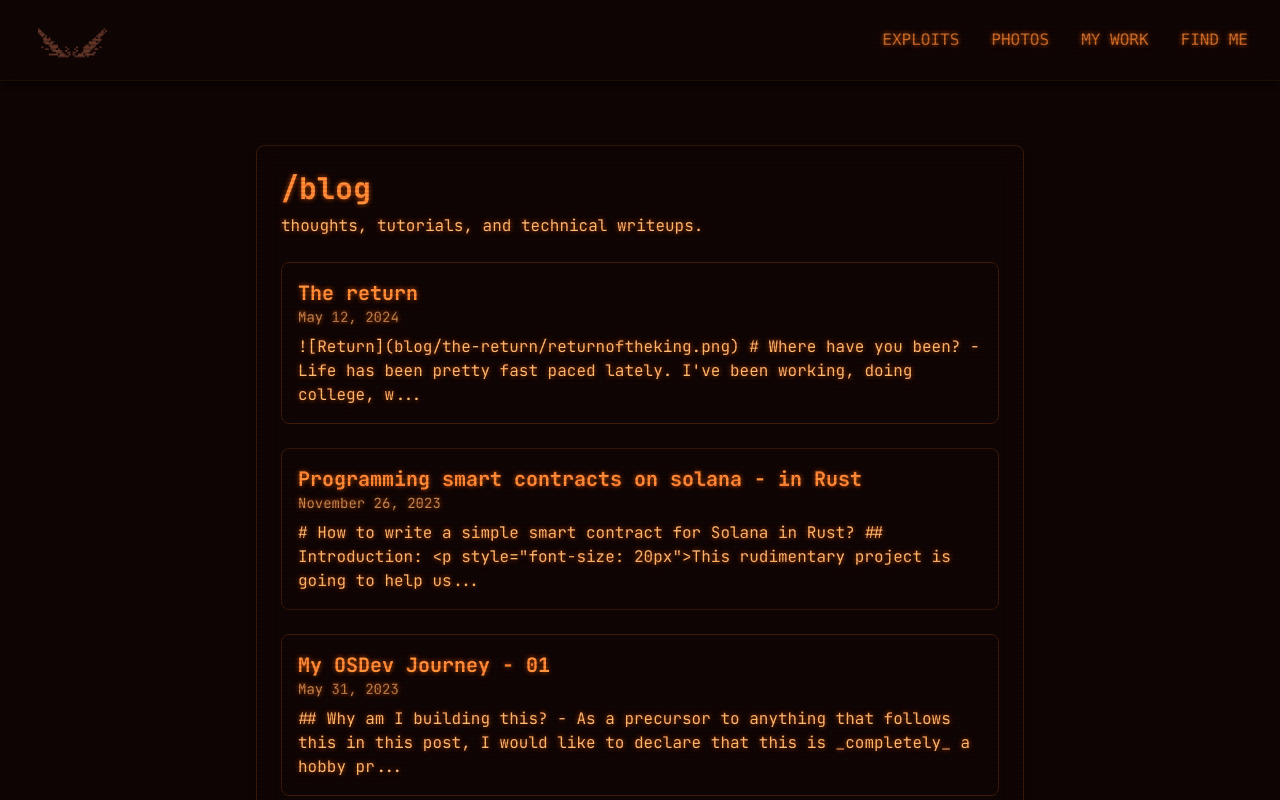
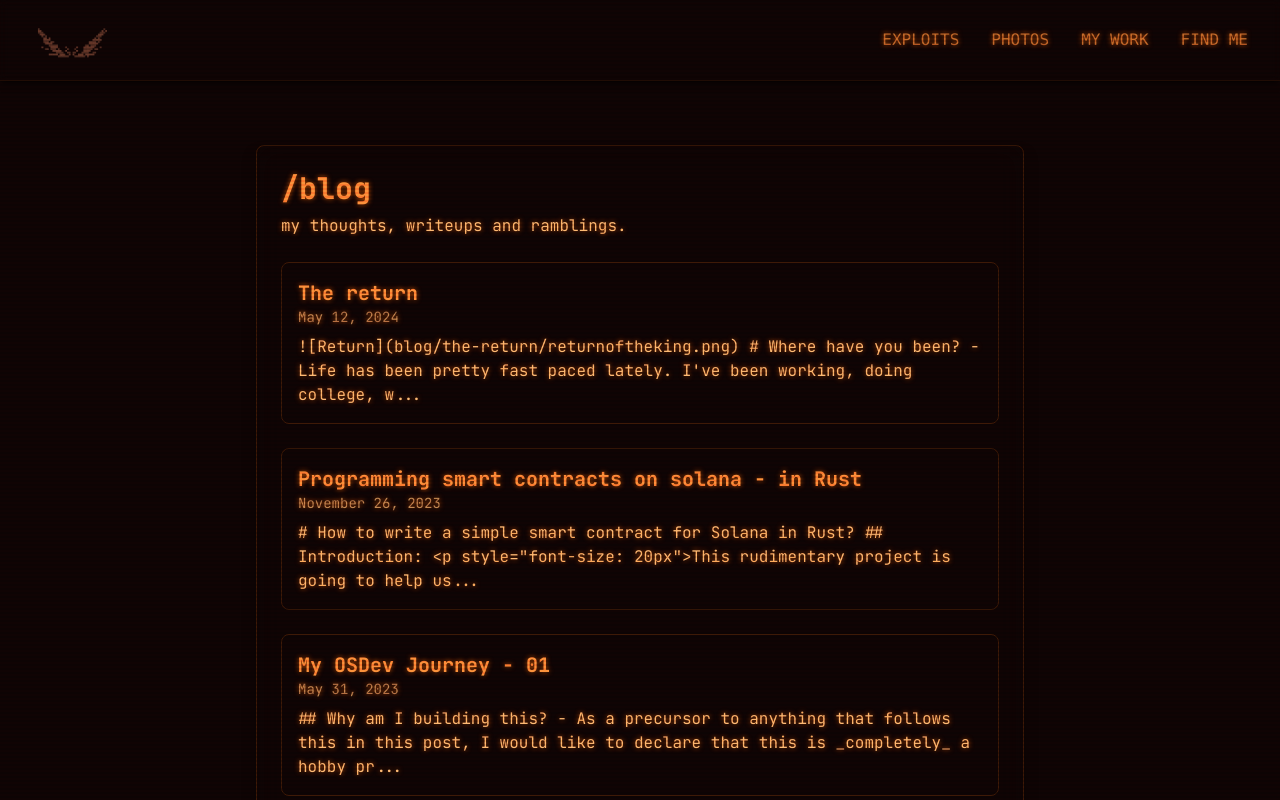
Before and after one commit to 0xIcarus/icarus-website, a Next.js app: page /blog in a window 1280 px wide. Shown: the top 800 px of the page. Built offline with nearby package versions, Linux system fonts and the light colour scheme.

Commit message:
chore: modify small text element

```diff
--- a/src/app/blog/BlogList.tsx
+++ b/src/app/blog/BlogList.tsx
@@ -21,7 +21,7 @@ export default function BlogList({ posts }: { posts: BlogPost[] }) {
       >
         <h1 className="text-3xl font-bold text-orange-400">/blog</h1>
         <p className="text-orange-300 mt-2">
-          thoughts, tutorials, and technical writeups.
+          my thoughts, writeups and ramblings.
         </p>
         <div className="mt-6 space-y-6">
           {posts.length > 0 ? (
```
